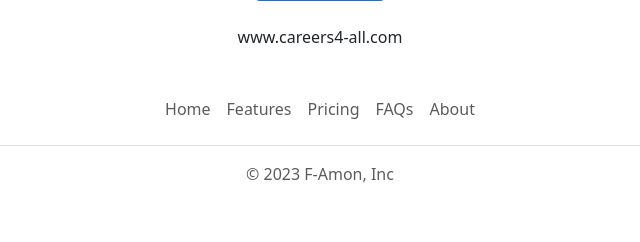
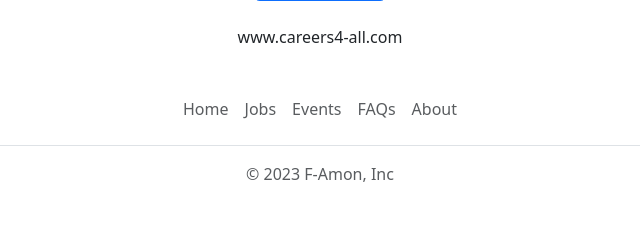
Before and after one commit to F2691981/F-Careers-V2, a Flask app: page / in a window 1280 px wide. Shown: the part 1601-1843 px from the top of the page, without its empty margins (320-960 px from the left). Run offline with Flask 3, Linux system fonts and the light colour scheme.

Commit message:
Update footer.html

```diff
--- a/templates/footer.html
+++ b/templates/footer.html
@@ -1,12 +1,12 @@
 <div class="container">
   <footer class="py-3 my-4">
     <ul class="nav justify-content-center border-bottom pb-3 mb-3">
-      <li class="nav-item"><a href="#" class="nav-link px-2 text-body-secondary">Home</a></li>
-      <li class="nav-item"><a href="#" class="nav-link px-2 text-body-secondary">Features</a></li>
-      <li class="nav-item"><a href="#" class="nav-link px-2 text-body-secondary">Pricing</a></li>
-      <li class="nav-item"><a href="#" class="nav-link px-2 text-body-secondary">FAQs</a></li>
-      <li class="nav-item"><a href="#" class="nav-link px-2 text-body-secondary">About</a></li>
+      <li class="nav-item"><a target="_blank" href="https://www.careers4-all.com" class="nav-link px-2 text-muted">Home</a></li>
+      <li class="nav-item"><a target="_blank" href="https://careers4-all.com/jobs" class="nav-link px-2 text-muted">Jobs</a></li>
+      <li class="nav-item"><a target="_blank" href="https://careers4-all.com/events" class="nav-link px-2 text-muted">Events</a></li>
+      <li class="nav-item"><a target="_blank" href="https://careers4-all.com" class="nav-link px-2 text-muted">FAQs</a></li>
+      <li class="nav-item"><a target="_blank" href="https://careers4-all.com" class="nav-link px-2 text-muted">About</a></li>
     </ul>
-    <p class="text-center text-body-secondary">&copy; 2023 F-Amon, Inc</p>
+    <p class="text-center text-muted">&copy; 2023 F-Amon, Inc</p>
   </footer>
 </div>
```
